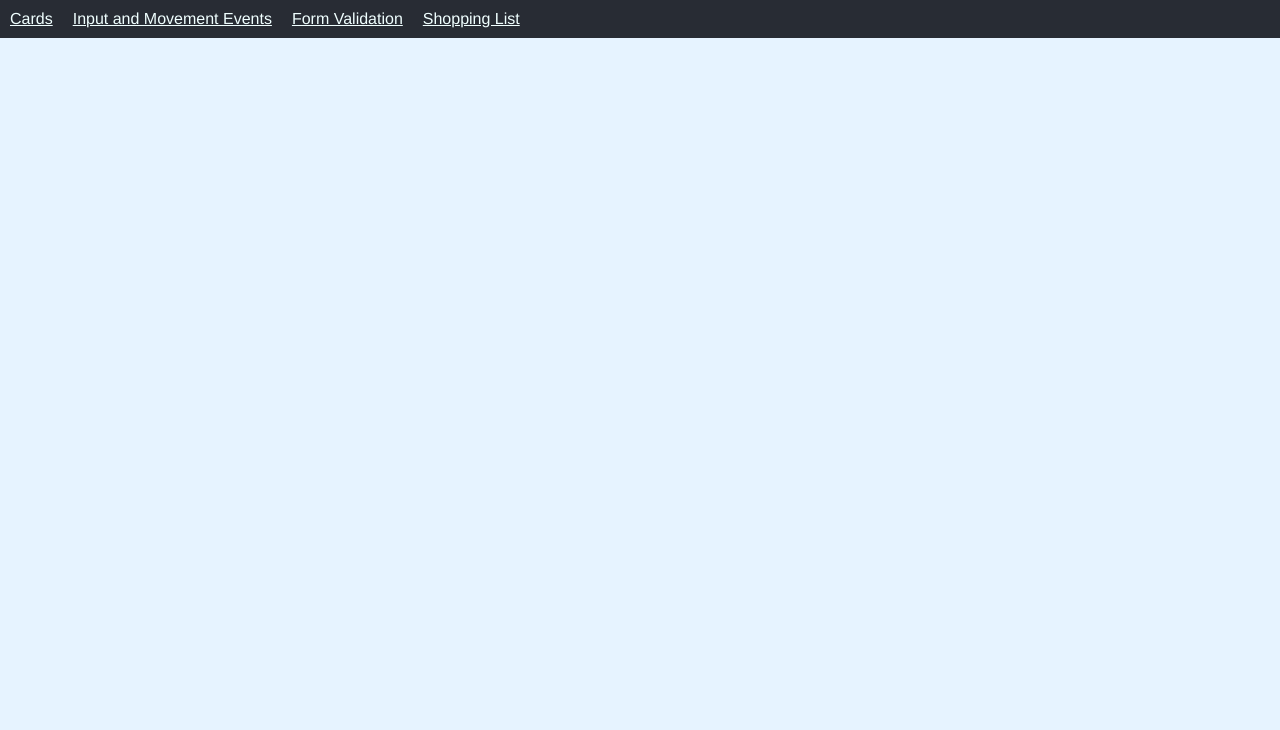
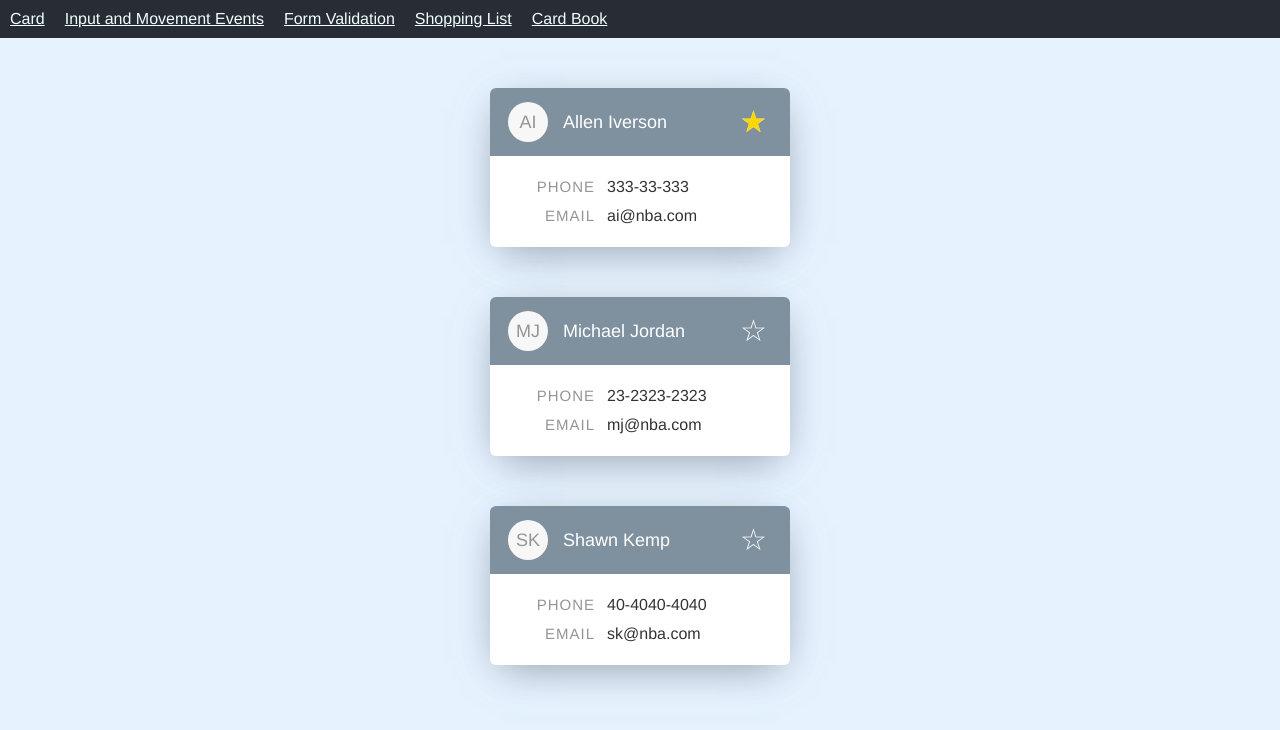
Before and after one commit to StefanBratovanov/ReactBasicsPack, a React (Create React App) app: page /CardBook in a window 1280 px wide. Shown: the top 730 px of the page. Built offline with nearby package versions, Linux system fonts and the light colour scheme.

Commit message:
pass props down to child component

```diff
--- a/src/App.js
+++ b/src/App.js
@@ -1,8 +1,9 @@
 import { BrowserRouter as Router, Route, Link, Switch } from 'react-router-dom';
-import Card from './components/Card.js';
-import Events from './components/Events.js'
+import SimpleCard from './components/SimpleCard.js';
+import Events from './components/events/Events.js'
 import FormValidation from './components/FormValidation.js';
 import ShoppingList from './components/ShoppingList.js';
+import CardBook from './components/cardBook/CardBook.js';
 import './App.css';
 import './styles/Card.css'
 import './styles/Events.css'
@@ -12,16 +13,18 @@ const App = () => {
     <div className="App">
       <Router>
         <ul className="nav-ul">
-          <li className="nav-li"><Link to="/Cards">Cards</Link></li>
+          <li className="nav-li"><Link to="/Cards">Card</Link></li>
           <li className="nav-li"><Link to="/Events">Input and Movement Events</Link></li>
           <li className="nav-li"><Link to="/FormValidation">Form Validation</Link></li>
           <li className="nav-li"><Link to="/ShoppingList">Shopping List</Link></li>
+          <li className="nav-li"><Link to="/CardBook">Card Book</Link></li>
         </ul>
         <Switch>
-          <Route exact path="/Cards" component={Card} />
+          <Route exact path="/Cards" component={SimpleCard} />
           <Route exact path="/Events" component={Events} />
           <Route exact path="/FormValidation" component={FormValidation}/>
           <Route exact path="/ShoppingList" component={ShoppingList}/>
+          <Route exact path="/CardBook" component={CardBook}/>
         </Switch>
       </Router>
     </div>
--- a/src/components/Card.js
+++ b/src/components/SimpleCard.js
@@ -1,6 +1,6 @@
 import React, { useState } from 'react'
 
-const Card = () => {
+const SimpleCard = () => {
     const initailState = {
         firstName: 'My Nombre',
         initials: 'MN',
@@ -35,4 +35,4 @@ const Card = () => {
     )
 }
 
-export default Card;
+export default SimpleCard;
--- /dev/null
+++ b/src/components/cardBook/Card.js
@@ -0,0 +1,31 @@
+import React from "react";
+
+const Card = ({ contact }) => {
+    const activeClass = contact.favorite ? 'active' : ''
+
+    return (
+        <section className='card-container'>
+            <header className='card-header'>
+                <span initials={contact.initials}></span>
+                <h2>{contact.name}</h2>
+                <div className={`favorite ${activeClass}`}>
+                    &#9734;
+                </div>
+            </header>
+            <main>
+                <ul>
+                    <li className="card-info">
+                        <span>Phone</span>
+                        {contact.phone ? contact.phone : 'n/a'}
+                    </li>
+                    <li className="card-info">
+                        <span>Email</span>
+                        {contact.email ? contact.email : 'n/a'}
+                    </li>
+                </ul>
+            </main>
+        </section>
+    )
+}
+
+export default Card;
--- /dev/null
+++ b/src/components/cardBook/CardBook.js
@@ -0,0 +1,46 @@
+import React, { useState } from 'react'
+import Card from './Card.js'
+
+const CardBook = () => {
+    const cardBookInitialState = {
+        contacts: [
+            {
+                name: 'Allen Iverson',
+                initials: 'AI',
+                favorite: true,
+                phone: '333-33-333',
+                email: 'ai@nba.com'
+            },
+            {
+                name: 'Michael Jordan',
+                initials: 'MJ',
+                favorite: false,
+                phone: '23-2323-2323',
+                email: 'mj@nba.com'
+            },
+            {
+                name: 'Shawn Kemp',
+                initials: 'SK',
+                favorite: false,
+                phone: '40-4040-4040',
+                email: 'sk@nba.com'
+            }
+        ]
+    }
+
+    const [cardBook] = useState(cardBookInitialState)
+    const { contacts } = cardBook
+
+    return (
+        <>
+            {!contacts.length && <p>No contacts</p>}
+            {contacts.map((contact, i) => {
+                return (
+                    <Card contact={contact} key={i}/>
+                )
+            })}
+        </>
+    )
+}
+
+export default CardBook
--- a/src/components/Events.js
+++ b/src/components/events/Events.js
@@ -1,6 +1,6 @@
 import React from "react";
-import InputEvents from "./InputEvents";
-import MovementEvents from "./MovementEvents";
+import InputEvents from "./InputEvents.js";
+import MovementEvents from "./MovementEvents.js";
 
 const Events = () => {
     return (
--- a/src/styles/Card.css
+++ b/src/styles/Card.css
@@ -8,7 +8,7 @@ body {
     border-radius: 6px;
     overflow: hidden;
     max-width: 300px;
-    margin: 100px auto;
+    margin: 50px auto;
     box-shadow: 0 10px 40px -14px rgba(135, 144, 158, 0.6), 0 10px 40px -10px rgba(135, 144, 158, 0.6);
   }
 
@@ -16,6 +16,7 @@ body {
     background-color: rgba(80, 103, 124, 0.73);
     padding: 14px 18px;
     font-size: 18px;
+    position: relative;
   }
 
   .card-header span {
@@ -48,6 +49,30 @@ body {
     margin: 0;
   }
 
+  .card-header .favorite {
+    position: absolute;
+    color: #fff;
+    font-size: 30px;
+    line-height: 1;
+    top: 50%;
+    right: 20px;
+    transform: translateY(-50%);
+    height: 30px;
+    width: 30px;
+    cursor: pointer;
+  }
+
+  .card-header .favorite:hover {
+    color: gold;
+  }
+
+  .card-header .favorite.active:after {
+    content: "\2605";
+    position: absolute;
+    left: 0;
+    color: gold;
+  }
+
   main {
     padding: 22px 10px;
   }
```
Also changed, not shown: src/components/events/InputEvents.js (renamed from src/components/InputEvents.js), src/components/events/MovementEvents.js (renamed from src/components/MovementEvents.js), 1 other file (tests, documents, lock files or other folders).
